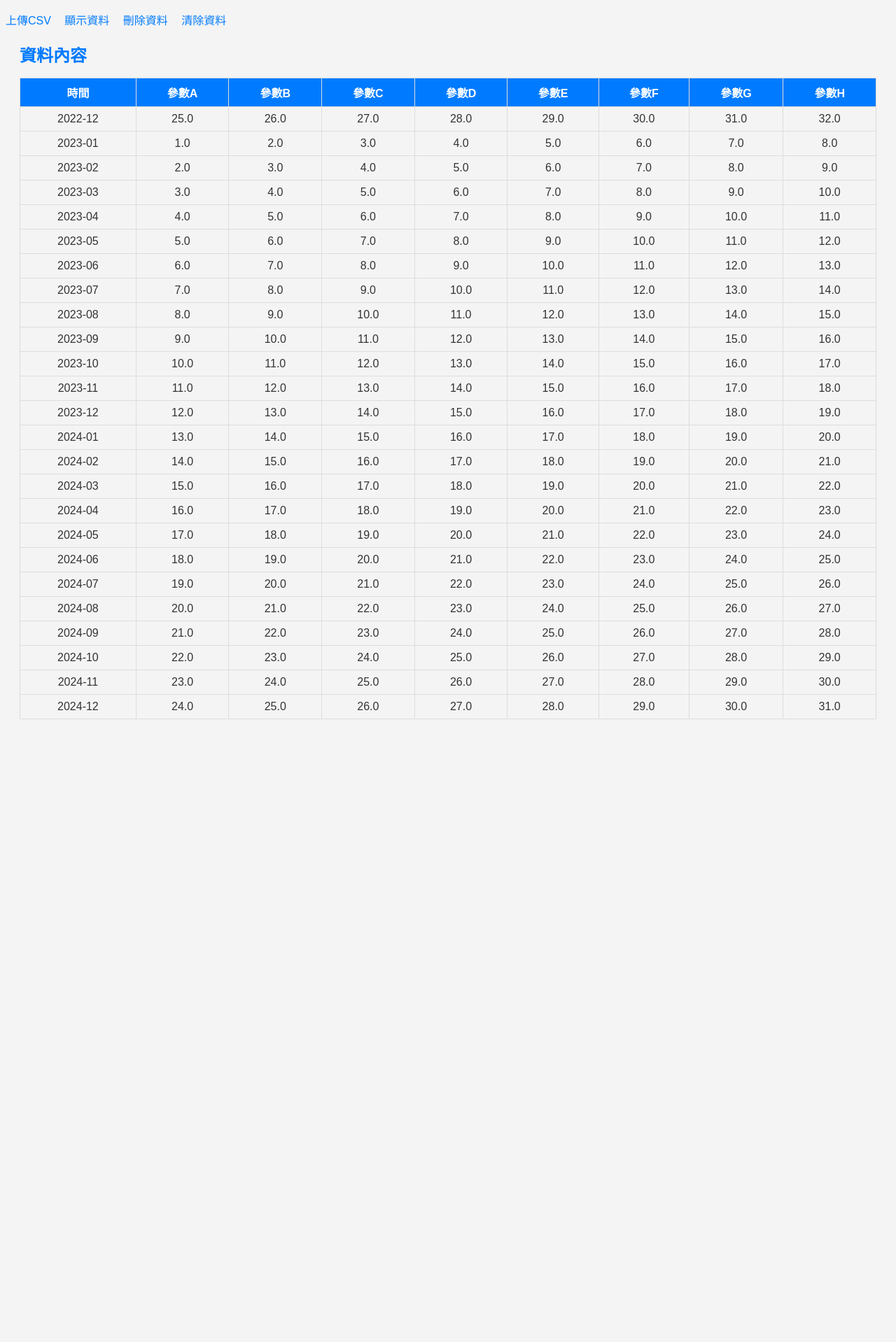
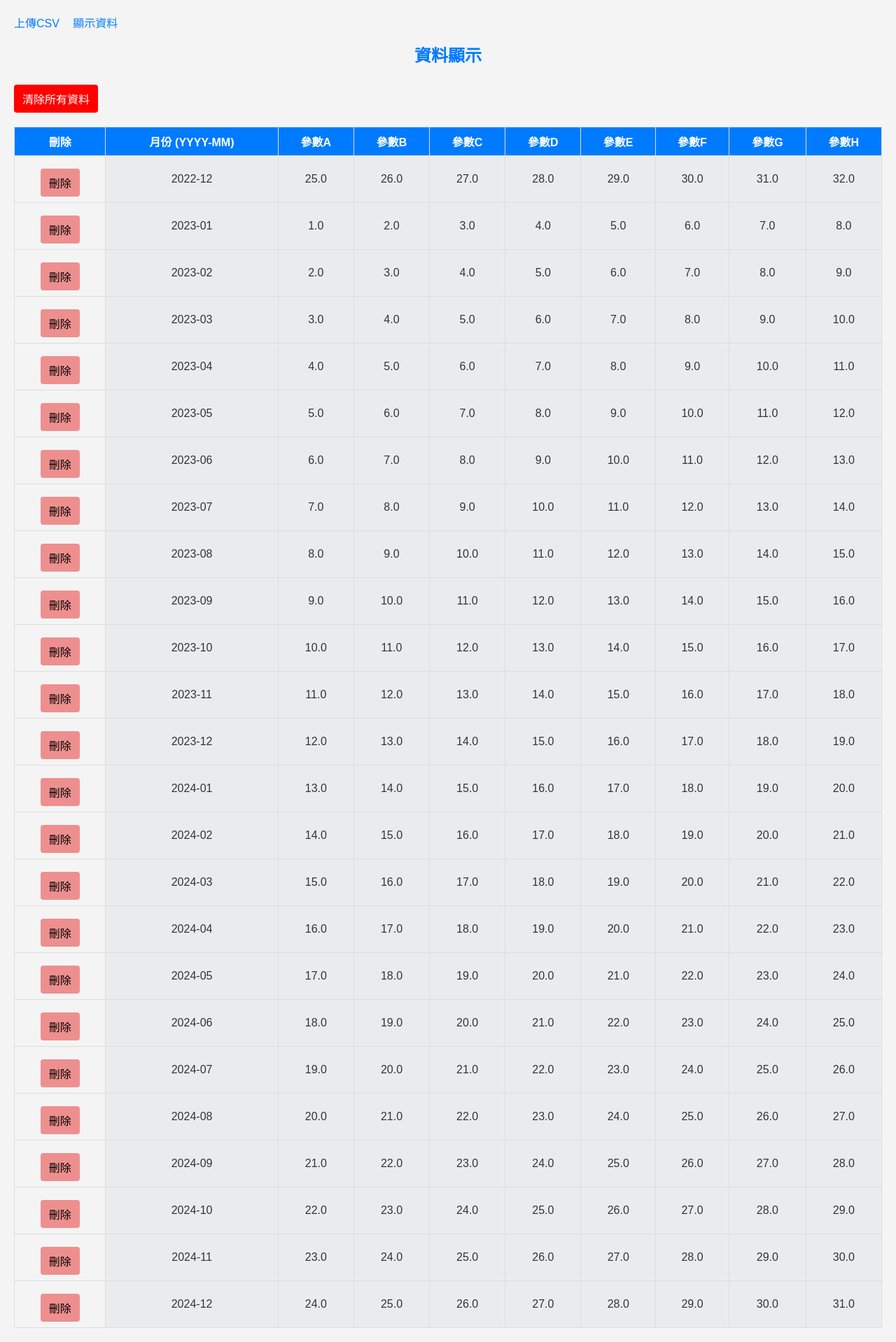
Before and after one commit to DABRiXPERT/DBOperationTest, a Django app: page /show/ in a window 1280 px wide. Shown: the whole page at 70% size. Before the commit the page ends 1028 px from the top, so only its background shows below. Run offline with Django 5.2, Linux system fonts and the light colour scheme; data comes from the database, SQL or seed files in the repository; both versions use the stored data as it was after the commit.

Commit message:
24.09.17.Dev4 Combine Delete/Clear interface to show_data.html

```diff
--- a/DBOperationTest/urls.py
+++ b/DBOperationTest/urls.py
@@ -18,9 +18,10 @@ from django.urls import path
 from Main import views
 
 urlpatterns = [
-    path('upload/', views.upload_csv, name='upload_csv'),
+    path('', views.index, name='index'),
+    path('upload_csv/', views.upload_csv, name='upload_csv'),
     path('show/', views.show_data, name='show_data'),
-    path('delete/', views.delete_data, name='delete_data'),
-    path('clear/', views.clear_data, name='clear_data'),
-    path('', views.index, name='index')
+    path('delete_row/<int:id>/', views.delete_row, name='delete_row'),
+    path('clear_data/', views.clear_data, name='clear_data'),
+    path('update_row/<int:id>/', views.update_row, name='update_row'),
 ]
--- a/Main/models.py
+++ b/Main/models.py
@@ -14,7 +14,7 @@ class DataEntry(models.Model):
 
     @property
     def converted_date(self):
-        # 將UNIX月份轉換成西元年月
+        # 將 UNIX 月份轉換成西元年月
         year = 1970 + self.unix_month // 12
         month = self.unix_month % 12 + 1
         return f"{year}-{month:02d}"
--- a/Main/views.py
+++ b/Main/views.py
@@ -3,8 +3,11 @@ from django.shortcuts import render, redirect
 from django.contrib import messages
 from Main.models import DataEntry
 from DBOperationTest.forms import UploadCSVForm
+from datetime import datetime
+from django.http import JsonResponse
+import json
 
-# Create your views here.
+# 上傳 CSV 檔案的視圖
 def upload_csv(request):
     if request.method == "POST":
         form = UploadCSVForm(request.POST, request.FILES)
@@ -29,29 +32,50 @@ def upload_csv(request):
         form = UploadCSVForm()
     return render(request, 'upload_csv.html', {'form': form})
 
+# 顯示資料的視圖
 def show_data(request):
-    data = DataEntry.objects.all().order_by('unix_month')
-    return render(request, 'show_data.html', {'data': data})
+    entries = DataEntry.objects.all().order_by('unix_month')  # 按照 unix_month 排序
+    return render(request, 'show_data.html', {'entries': entries})
 
-def delete_data(request):
-    if request.method == "POST":
-        date_str = request.POST.get('delete_dates')
-        dates = date_str.split()
-        for date in dates:
-            year = int(date[:4])
-            month = int(date[4:])
-            unix_month = (year - 1970) * 12 + (month - 1)
-            DataEntry.objects.filter(unix_month=unix_month).delete()
-        messages.success(request, "刪除資料完成")
+# 刪除單列資料的視圖
+def delete_row(request, id):
+    if request.method == 'POST':  # 使用 POST 方法
+        try:
+            entry = DataEntry.objects.get(id=id)
+            entry.delete()
+            messages.success(request, "刪除資料成功")
+        except DataEntry.DoesNotExist:
+            messages.error(request, "要刪除的資料不存在")
         return redirect('show_data')
-    return render(request, 'delete_data.html')
 
+# 清空資料庫的視圖
 def clear_data(request):
-    if request.method == "POST":
-        DataEntry.objects.all().delete()
-        messages.success(request, "清除所有資料完成")
+    if request.method == 'POST':
+        DataEntry.objects.all().delete()  # 刪除所有資料
+        messages.success(request, "已清空所有資料")
         return redirect('show_data')
-    return render(request, 'clear_data.html')
 
+# 更新單列資料的視圖
+def update_row(request, id):
+    if request.method == 'POST':
+        entry = DataEntry.objects.get(id=id)
+        data = json.loads(request.body)
+        field = data.get('field')
+        value = data.get('value')
+
+        # 根據 field 來更新對應的欄位
+        if field == 'unix_month':
+            # 將 YYYYMM 轉換為 UNIX 月份
+            from datetime import datetime
+            date_obj = datetime.strptime(value, '%Y%m')
+            unix_month = (date_obj.year - 1970) * 12 + date_obj.month - 1
+            entry.unix_month = unix_month
+        else:
+            setattr(entry, field, float(value))  # 將數值欄位更新為浮點數
+
+        entry.save()  # 保存更新
+        return JsonResponse({'status': 'success'})  # 返回 JSON 響應
+
+# 基本的首頁視圖
 def index(request):
     return render(request, 'base.html')
--- a/static/css/styles.css
+++ b/static/css/styles.css
@@ -2,6 +2,7 @@ body {
     font-family: Arial, sans-serif;
     background-color: #f4f4f4;
     color: #333;
+    margin: 20px;
 }
 
 nav ul {
@@ -19,18 +20,17 @@ nav ul li a {
     color: #007BFF;
 }
 
-.content {
-    margin: 20px;
-}
-
 h1 {
     font-size: 24px;
     color: #007BFF;
+    text-align: center;
 }
 
+/* 通用表格樣式 */
 table.data-table {
     width: 100%;
     border-collapse: collapse;
+    margin-top: 20px;
 }
 
 table.data-table th, table.data-table td {
@@ -44,10 +44,25 @@ table.data-table th {
     color: white;
 }
 
+/* 日期單元格樣式 */
+table.data-table td[data-field="unix_month"] {
+    background-color: #f9f9f9; /* 淡灰色背景 */
+    color: #333; /* 文字顏色 */
+}
+
+/* 可編輯單元格樣式 */
+table.data-table td.editable {
+    cursor: pointer;
+    background-color: #e9ecef; /* 較亮的背景顏色以示可編輯 */
+}
+
+
+/* 按鈕樣式 */
 .btn {
-    padding: 10px 20px;
+    padding: 8px 12px;
+    border: none;
     cursor: pointer;
-    border: none;
+    font-size: 16px;
     border-radius: 4px;
     margin-top: 10px;
 }
@@ -67,7 +82,51 @@ table.data-table th {
     color: white;
 }
 
-.warning-text {
-    color: red;
-    font-weight: bold;
+/* 其他按鈕樣式 */
+.btn-danger {
+    background-color: red;
+    color: white;
 }
+
+.btn-secondary {
+    background-color: gray;
+    color: white;
+}
+
+.btn-delete-row {
+    background-color: #ee8f8f;
+    color: #000000;
+    border-radius: 4px;
+}
+
+.btn-delete-row:hover {
+    background-color: #bd4c4c;
+    color: #cdcdcd;
+}
+
+/* 模態框樣式 */
+.modal {
+    display: none;
+    position: fixed;
+    left: 0;
+    top: 0;
+    width: 100%;
+    height: 100%;
+    background-color: rgba(0, 0, 0, 0.4);
+    z-index: 1000;
+}
+
+.modal-content {
+    background-color: white;
+    padding: 20px;
+    margin: 15% auto;
+    width: 300px;
+    text-align: center;
+    border-radius: 10px;
+    box-shadow: 0 4px 8px rgba(0, 0, 0, 0.2);
+}
+
+.modal-content p {
+    font-size: 18px;
+    margin-bottom: 20px;
+}
--- a/static/js/script.js
+++ b/static/js/script.js
@@ -1,12 +1,105 @@
 document.addEventListener('DOMContentLoaded', function() {
-    const clearButton = document.querySelector('.btn-clear');
+    const table = document.getElementById('data-table');
+    const clearDataBtn = document.getElementById('clear-data-btn');
+    const alertDialog = document.getElementById('alert-dialog');
+    const confirmClearBtn = document.getElementById('confirm-clear-btn');
+    const cancelClearBtn = document.getElementById('cancel-clear-btn');
+    const clearForm = document.getElementById('clear-form');
 
-    if (clearButton) {
-        clearButton.addEventListener('click', function(event) {
-            const confirmClear = confirm('這個操作將清除所有資料，且不可恢復。你確定嗎？');
-            if (!confirmClear) {
-                event.preventDefault();
+    // 單列刪除功能
+    table.addEventListener('click', function(event) {
+        if (event.target.classList.contains('btn-delete-row')) {
+            if (confirm('確定要刪除這一行資料嗎？')) {
+                const row = event.target.closest('tr');
+                const id = row.getAttribute('data-id');
+
+                // 創建一個隱藏的表單提交刪除請求
+                const form = document.createElement('form');
+                form.method = 'POST';
+                form.action = `/delete_row/${id}/`;
+
+                const csrfToken = document.createElement('input');
+                csrfToken.type = 'hidden';
+                csrfToken.name = 'csrfmiddlewaretoken';
+                csrfToken.value = getCsrfToken();  // 獲取 CSRF Token
+
+                form.appendChild(csrfToken);
+                document.body.appendChild(form);
+                form.submit();  // 提交表單刪除資料
             }
-        });
+        }
+    });
+
+    // 顯示清除資料對話框
+    clearDataBtn.addEventListener('click', function() {
+        alertDialog.style.display = 'block';
+    });
+
+    // 確認清除所有資料
+    confirmClearBtn.addEventListener('click', function() {
+        clearForm.submit(); // 提交表單清除資料
+    });
+
+    // 取消清除
+    cancelClearBtn.addEventListener('click', function() {
+        alertDialog.style.display = 'none'; // 隱藏對話框
+    });
+
+    // 點擊模態外部時關閉對話框
+    window.addEventListener('click', function(event) {
+        if (event.target === alertDialog) {
+            alertDialog.style.display = 'none';
+        }
+    });
+
+    // 單元格編輯功能，當使用者點擊單元格時提示輸入新值
+    table.addEventListener('click', function(event) {
+        const cell = event.target;
+
+        if (cell.classList.contains('editable')) {
+            const id = cell.closest('tr').getAttribute('data-id');
+            const field = cell.getAttribute('data-field');
+            const currentValue = cell.textContent.trim();
+
+            let newValue;
+            if (field === 'unix_month') {
+                newValue = prompt('請輸入新的日期 (格式：YYYYMM):', currentValue);
+                if (!/^\d{4}(0[1-9]|1[0-2])$/.test(newValue)) {
+                    alert('輸入的日期格式不正確，請重新輸入 (YYYYMM)');
+                    return;
+                }
+            } else {
+                newValue = prompt('請輸入新的數值:', currentValue);
+                if (isNaN(newValue)) {
+                    alert('輸入的必須是數值，請重新輸入');
+                    return;
+                }
+                newValue = parseFloat(newValue).toFixed(1); // 格式化為浮點數
+            }
+
+            // 更新資料行
+            fetch(`/update_row/${id}/`, {
+                method: 'POST',
+                headers: {
+                    'Content-Type': 'application/json',
+                    'X-CSRFToken': getCsrfToken()
+                },
+                body: JSON.stringify({ field: field, value: newValue })
+            }).then(response => {
+                if (response.ok) {
+                    window.location.reload(); // 成功更新後刷新頁面
+                } else {
+                    alert('更新失敗，請重試');
+                }
+            }).catch(error => {
+                console.error('發送更新請求時出錯:', error);
+            });
+        }
+    });
+
+    // CSRF Token 獲取
+    function getCsrfToken() {
+        const cookieValue = document.cookie.split(';').find(cookie => cookie.trim().startsWith('csrftoken='));
+        return cookieValue ? cookieValue.split('=')[1] : '';
     }
 });
--- a/templates/base.html
+++ b/templates/base.html
@@ -12,8 +12,6 @@
     <ul>
         <li><a href="{% url 'upload_csv' %}">上傳CSV</a></li>
         <li><a href="{% url 'show_data' %}">顯示資料</a></li>
-        <li><a href="{% url 'delete_data' %}">刪除資料</a></li>
-        <li><a href="{% url 'clear_data' %}">清除資料</a></li>
     </ul>
 </nav>
 
--- a/templates/show_data.html
+++ b/templates/show_data.html
@@ -3,11 +3,27 @@
 {% block title %}顯示資料{% endblock %}
 
 {% block content %}
-<h1>資料內容</h1>
-<table class="data-table">
+    <h1>資料顯示</h1>
+
+    <!-- 清除所有資料的表單 -->
+    <form id="clear-form" action="{% url 'clear_data' %}" method="POST">
+        {% csrf_token %}
+        <button type="button" id="clear-data-btn" class="btn btn-clear">清除所有資料</button>
+    </form>
+
+    <div id="alert-dialog" class="modal">
+        <div class="modal-content">
+            <p>確定要清除所有資料嗎？此操作無法還原。</p>
+            <button id="confirm-clear-btn" class="btn btn-danger">確認清除</button>
+            <button id="cancel-clear-btn" class="btn btn-secondary">取消</button>
+        </div>
+    </div>
+
+    <table id="data-table" class="data-table">
         <thead>
         <tr>
-        <th>時間</th>
+            <th>刪除</th>
+            <th>月份 (YYYY-MM)</th>
             <th>參數A</th>
             <th>參數B</th>
             <th>參數C</th>
@@ -19,19 +35,21 @@
         </tr>
         </thead>
         <tbody>
-    {% for entry in data %}
-    <tr>
-        <td>{{ entry.converted_date }}</td>
-        <td>{{ entry.parameter_a }}</td>
-        <td>{{ entry.parameter_b }}</td>
-        <td>{{ entry.parameter_c }}</td>
-        <td>{{ entry.parameter_d }}</td>
-        <td>{{ entry.parameter_e }}</td>
-        <td>{{ entry.parameter_f }}</td>
-        <td>{{ entry.parameter_g }}</td>
-        <td>{{ entry.parameter_h }}</td>
+        {% for entry in entries %}
+            <tr data-id="{{ entry.id }}">
+                <td><button class="btn btn-delete-row">刪除</button></td>
+                <td class="editable" data-field="unix_month">{{ entry.converted_date }}</td>
+                <td class="editable" data-field="parameter_a">{{ entry.parameter_a }}</td>
+                <td class="editable" data-field="parameter_b">{{ entry.parameter_b }}</td>
+                <td class="editable" data-field="parameter_c">{{ entry.parameter_c }}</td>
+                <td class="editable" data-field="parameter_d">{{ entry.parameter_d }}</td>
+                <td class="editable" data-field="parameter_e">{{ entry.parameter_e }}</td>
+                <td class="editable" data-field="parameter_f">{{ entry.parameter_f }}</td>
+                <td class="editable" data-field="parameter_g">{{ entry.parameter_g }}</td>
+                <td class="editable" data-field="parameter_h">{{ entry.parameter_h }}</td>
             </tr>
         {% endfor %}
         </tbody>
     </table>
+
 {% endblock %}
```
Also changed, not shown: templates/clear_data.html (deleted, +0 -12 lines), templates/delete_data.html (deleted, +0 -13 lines), db.sqlite3. Lines whose indentation alone changed are shown as unchanged.
